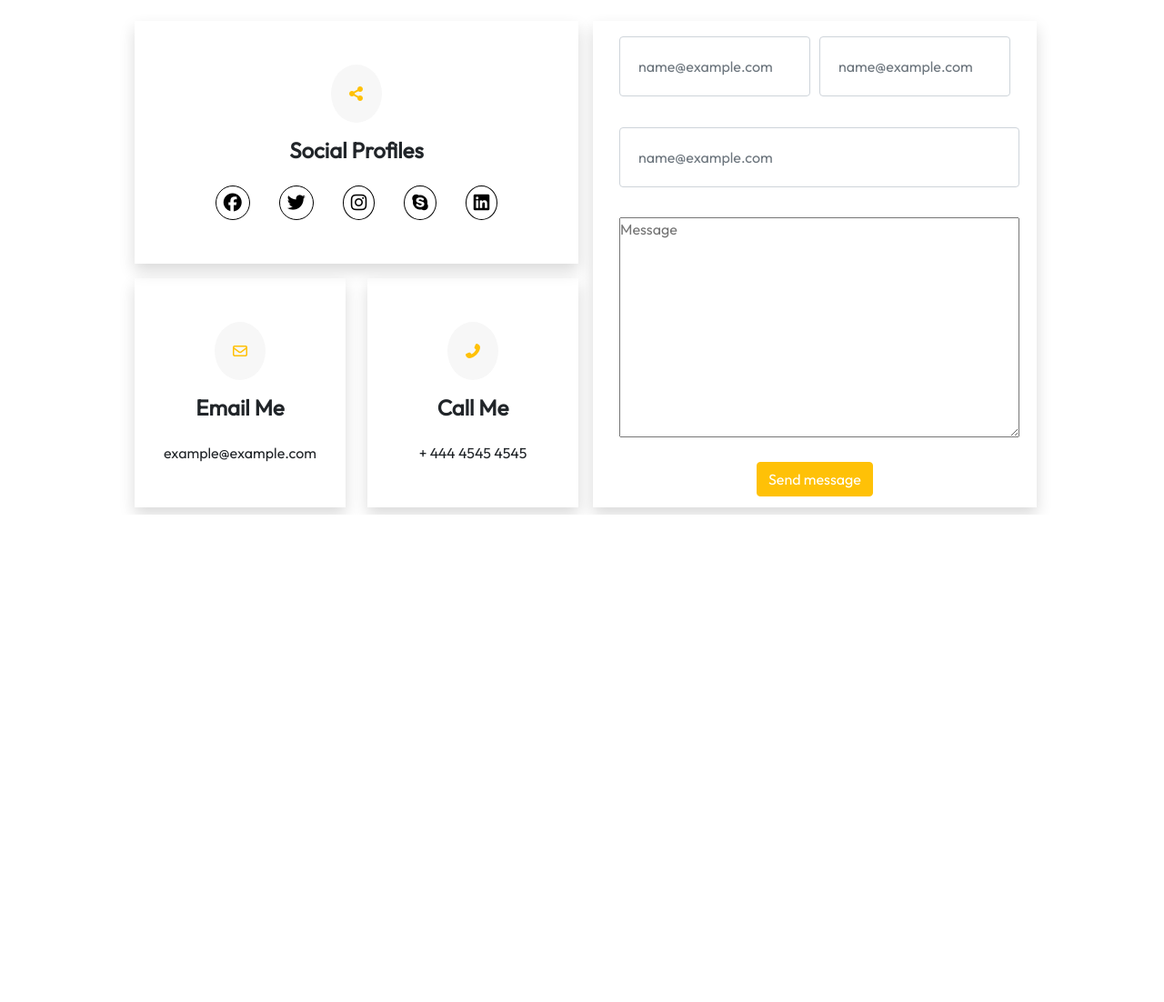
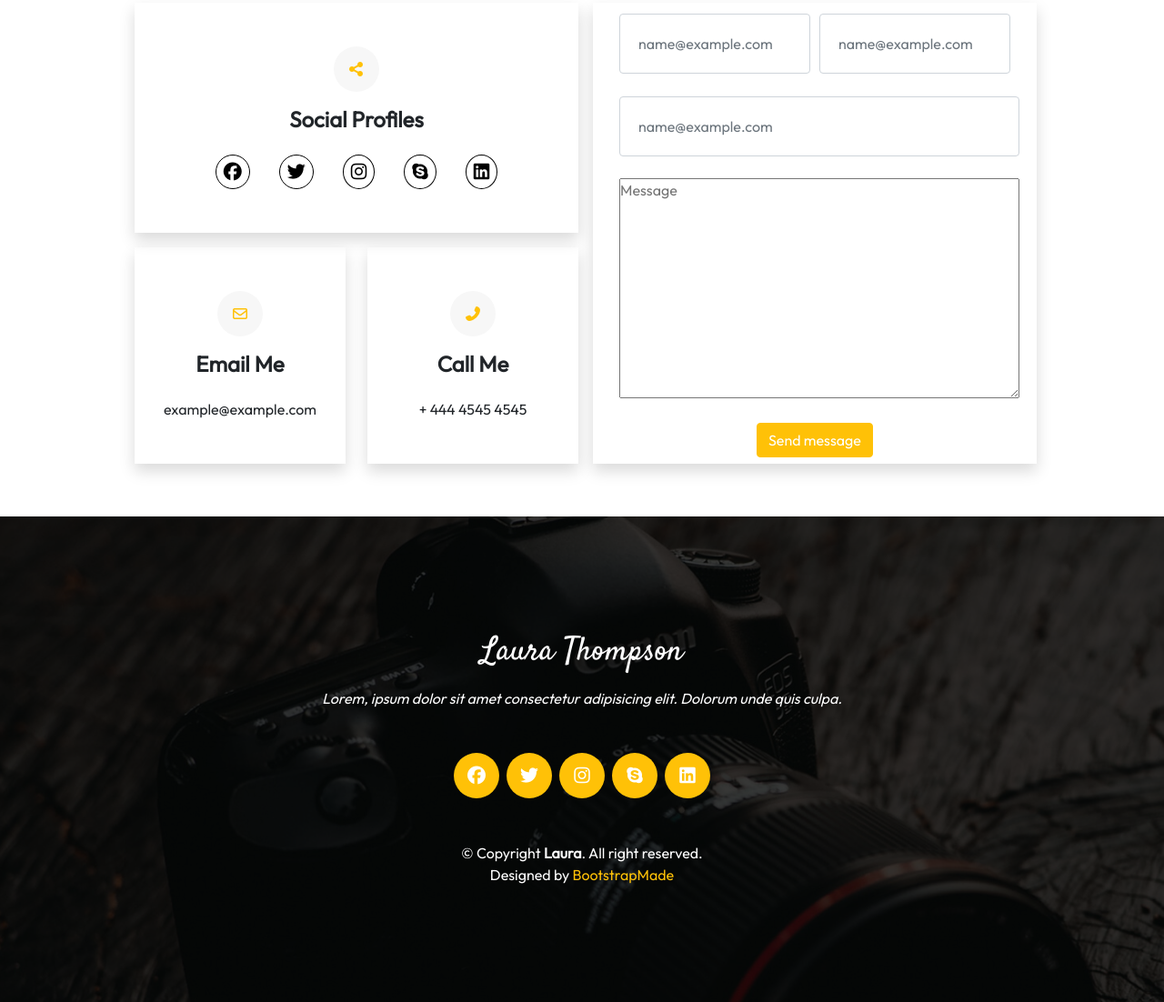
Before and after one commit to ca7vin/template-Ex3, a website: page index.html in a window 1280 px wide. Shown: the part 2506-3608 px from the top of the page at 91% size. Before the commit the page ends 3072 px from the top, so only its background shows below. Drawn offline with nearby package versions, Linux system fonts and the light colour scheme.

Commit message:
Final NO RESPONSIVE

```diff
--- a/index.html
+++ b/index.html
@@ -360,6 +360,42 @@
             </div>
         </div>
     </section>
+    <!-- Contact END -->
+    <!-- Footer Start -->
+    <footer>
+        <div class="container-fluid d-flex flex-column align-items-center justify-content-center">
+            <div class="row">
+                <div class="col-12 d-flex flex-column justify-content-center align-items-center">
+                    <h4 class="titre-footer text-white mb-3">Laura Thompson</h4>
+                    <span class="text-white fst-italic mb-5">Lorem, ipsum dolor sit amet consectetur adipisicing
+                        elit. Dolorum unde quis culpa.</span>
+                    <div class="social-icons-footer d-flex justify-content-center align-items-center mb-5">
+                        <div class="icon-footer mx-1">
+                            <i class="fab fa-facebook mx-3 text-white fs-5"><a href=""></a></i>
+                        </div>
+                        <div class="icon-footer mx-1">
+                            <i class="fab fa-twitter mx-3 text-white fs-5"><a href=""></a></i>
+                        </div>
+                        <div class="icon-footer mx-1">
+                            <i class="fab fa-instagram mx-3 text-white fs-5"><a href=""></a></i>
+                        </div>
+                        <div class="icon-footer mx-1">
+                            <i class="fab fa-skype mx-3 text-white fs-5"><a href=""></a></i>
+                        </div>
+                        <div class="icon-footer mx-1">
+                            <i class="fab fa-linkedin mx-3 text-white fs-5"><a href=""></a></i>
+                        </div>
+                    </div>
+                    <div class="copyright d-flex flex-column align-items-center justify-content-center">
+                        <span class="text-white">&copy; Copyright <strong>Laura</strong>. All right reserved.</span>
+                        <span class="text-white">Designed by <a class="text-warning text-decoration-none"
+                                href="">BootstrapMade</a></span>
+                    </div>
+                </div>
+            </div>
+        </div>
+    </footer>
+
     <!-- JS SCRIPT -->
     <script src="./node_modules/bootstrap/dist/js/bootstrap.bundle.js"></script>
 </body>
--- a/src/sass/style.sass
+++ b/src/sass/style.sass
@@ -30,12 +30,15 @@
     .myServices
         padding: 50px 10%
     .border-icon
-        padding: 20px
+        width: 50px
+        height: 50px
+        display: flex
+        align-items: center
+        justify-content: center
         background-color: #f7f7f7
         border-radius: 50%
     .contactMe
         padding: 50px 10%
-        height: 50vh
         input
             margin: 5px
             padding: 20px
@@ -46,3 +49,23 @@
         border: 0.5px solid black
         padding: 8px
         border-radius: 50%
+    footer
+        background-image: url("../../public/img/footer-bg.jpg")
+        background-position: center
+        background-size: cover
+        background-color: #383838
+        background-blend-mode: multiply
+        padding: 10% 0
+    .titre-footer
+        font-family: "Satisfy"
+        font-size: 36px
+        margin: 0
+        padding: 0
+    .icon-footer
+        width: 50px
+        height: 50px
+        display: flex
+        align-items: center
+        justify-content: center
+        background-color: #FFC107
+        border-radius: 50%
```
Also changed, not shown: public/css/style.css, 1 other file.
